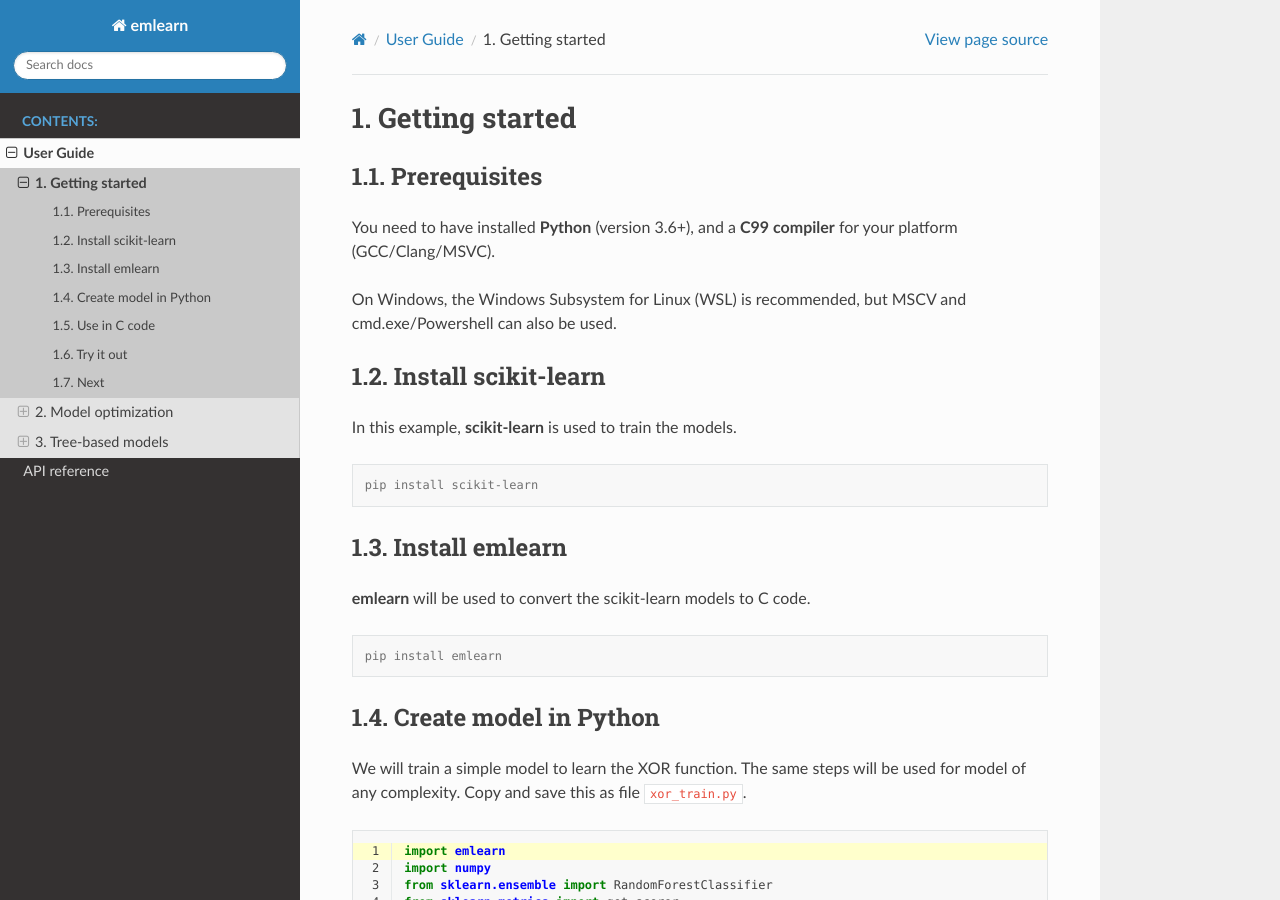
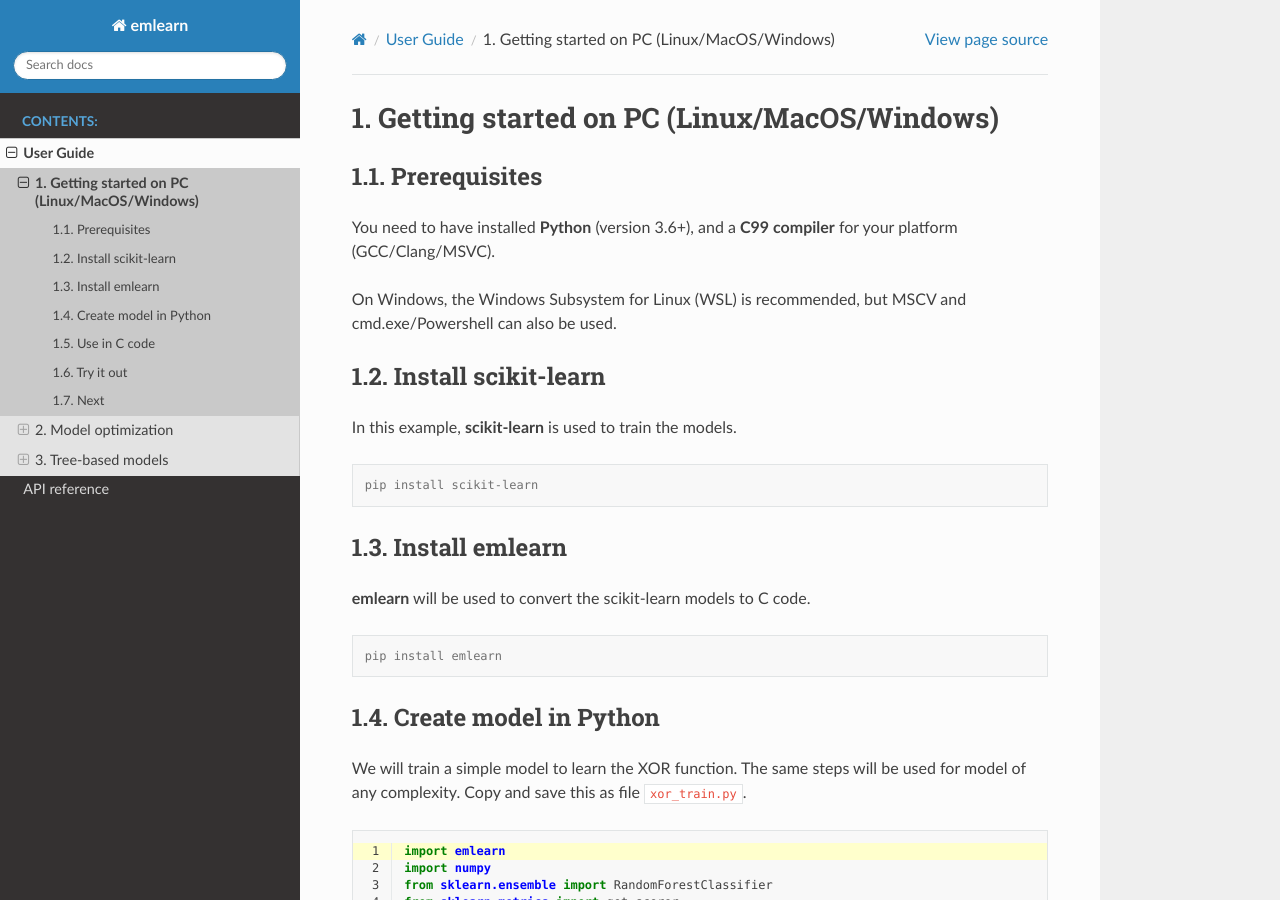
Before and after one commit to emlearn/emlearn, a Sphinx documentation site: the page built from docs/getting_started_host.rst, in a window 1280 px wide and 900 px high. Built offline with Sphinx 7.4.7 and the Read the Docs theme 2.0.0, drawn with Linux system fonts in a browser that asks for light colours; pages that are not in the unit, such as notebooks, are missing from menus.

Commit message:
docs: Start of Arduino getting started

```diff
--- a/docs/getting_started_host.rst
+++ b/docs/getting_started_host.rst
@@ -3,8 +3,10 @@
 
 :parenttoc: True
 
+.. _getting_started_arduino:
+
 =========================
-Getting started
+Getting started on PC (Linux/MacOS/Windows)
 =========================
 
 .. currentmodule:: emlearn
--- a/docs/user_guide.rst
+++ b/docs/user_guide.rst
@@ -15,5 +15,6 @@
    :maxdepth: 3
 
    getting_started_host.rst
+   getting_started_arduino.rst
    model_optimization.rst
    tree_based_models.rst
```
Also changed, not shown: 1 other file.
